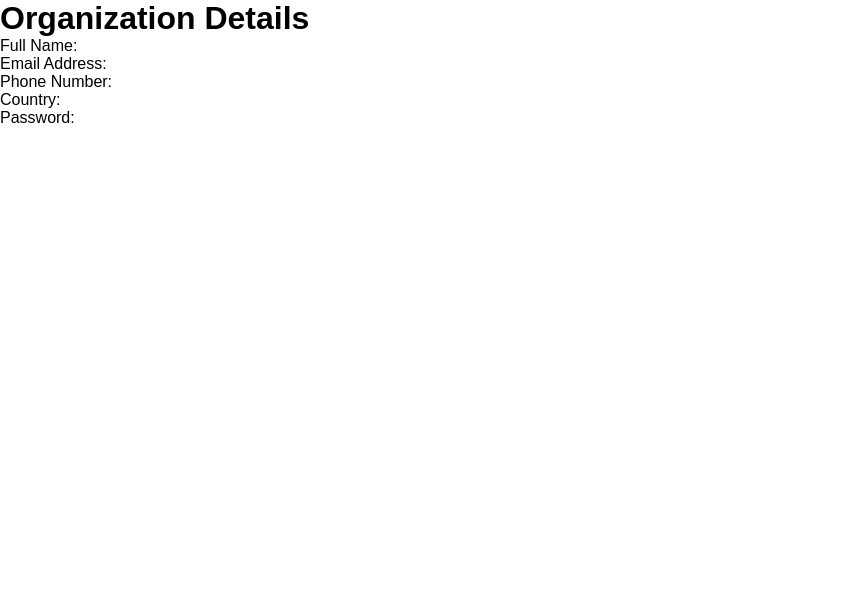
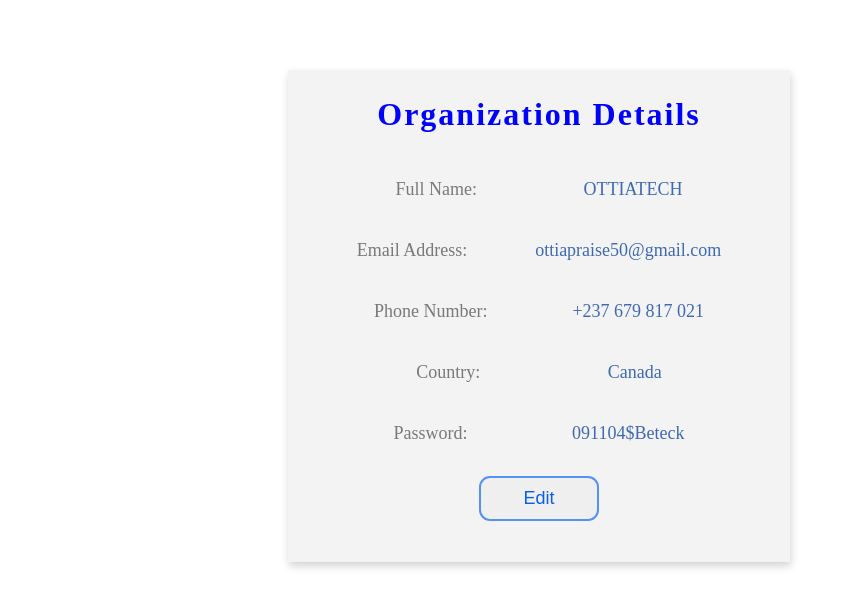
Before and after one commit to Iampraiseottia/invoice, a PHP site: page /popup.html in a window 1280 px wide. Shown: the top 607 px of the page, without its empty margins (0-856 px from the left). Run offline with PHP 8.4, Linux system fonts and the light colour scheme.

Commit message:
popup collectinging data from fields set up

```diff
--- a/invoice.css
+++ b/invoice.css
@@ -1,4 +1,4 @@
-/* GENERAL */
+h/* GENERAL */
 *{
     margin: 0px;
     padding: 0px;
@@ -840,6 +840,3 @@ hr{
 .unique{
     font-size: 26px;
 }
-
-
-/* POP UP  */
--- a/invoice.js
+++ b/invoice.js
@@ -1578,15 +1578,3 @@ selectElement.addEventListener('change', (event) => {
       selectedCountryContainer.style.display = 'none';
   }
 });
-
-
-// POP UP
-
-var popUpUserName = document.getElementById('username');
-var popUpEmail = document.getElementById('email');
-var popUpCountry = document.getElementById('Country');
-var popUpNumber = document.getElementById('phone_number');
-var popUpPassword = document.getElementById('password');
-var popUpBtn = document.getElementById('popUpBtn');
-// var popUpEdit = document.getElementById('');
-// var popUpUpdate = document.getElementById('');
--- /dev/null
+++ b/popup.css
@@ -0,0 +1,54 @@
+#popup{
+    margin-top: 70px;
+    text-align: center;
+    border: 1px solid rgb(243, 243, 243);
+    width: 500px;
+    height: 490px;
+    margin-left: 280px;
+    background: rgb(243, 243, 243);
+    box-shadow: 1px 4px 8px lightgrey;
+    line-height: 1.4;
+}
+
+#popup h1{
+    color: blue;
+    letter-spacing: 2px;
+}
+
+#popup label{
+    display: flex;
+    justify-content: space-evenly;
+    align-items: center;
+    color: rgb(121, 121, 121);
+    font-size: 18px;
+}
+
+#popup label p{
+    color: #3f6ab3;
+}
+
+#popup .edit-btn{
+    height: 45px;
+    width: 120px;
+    font-size: 18px;
+    margin-top: 11px;
+    cursor: pointer;
+    border: 2px solid #5491fb;
+    border-radius: 11px;
+}
+
+#popup .edit-btn:hover{
+    border: 2px solid white;
+    background-color: #4687f8;
+    transition: 0.15s;
+}
+
+#popup .edit-btn a{
+    text-decoration: none;
+    color: #095ef1;
+}
+
+#popup .edit-btn a:hover{
+    color: white;
+    transition: 0.15s;
+}
--- a/popup.html
+++ b/popup.html
@@ -3,24 +3,26 @@
 <head>
     <meta charset="UTF-8">
     <meta name="viewport" content="width=device-width, initial-scale=1.0">
-    <title>Document</title>
-    <link rel="stylesheet" href="invoice.css">
+    <title>Pop Up</title>
     <link rel="stylesheet" href="register.html">
+    <link rel="stylesheet" href="popup.css">
 </head>
 <body>
     <div id="popup">
          <h1>
             Organization Details
-         </h1>
+        </h1>
 
-         <label>Full Name: <p id="popup-name"></p></label>
-         <label>Email Address: <p id="popup-email"></p></label>
-         <label>Phone Number: <p id="popup-number"></p></label>
-         <label>Country: <p id="popup-country"></p></label>
-         <label>Password: <p id="popup-password"></p></label>
+        <label>Full Name: <p id="popup-name">OTTIATECH</p></label>
+        <label>Email Address: <p id="popup-email">ottiapraise50@gmail.com</p></label>
+        <label>Phone Number: <p id="popup-number">+237 679 817 021</p></label>
+        <label>Country: <p id="popup-country">Canada</p></label>
+        <label>Password: <p id="popup-password">091104$Beteck</p></label>
 
+        <button class="edit-btn"><a href="edit.html">Edit</a></button>
     </div>
 
-    <script src="invoice.js"></script>
+    <script src="popup.js" type="text/javascript"></script>
+
 </body>
 </html>
--- a/register.html
+++ b/register.html
@@ -7,6 +7,7 @@
     <script src="https://unpkg.com/boxicons@2.1.4/dist/boxicons.js"></script>
     <link rel="icon" href="img/ottiatech.png">
     <link rel="stylesheet" href="register.css">
+    <link rel="stylesheet" href="popup.html">
     <style>
         body{
             display: flex;
@@ -95,5 +96,7 @@
     </div>
 
     <script src="register.js" type="text/javascript"></script>
+    <script src="popup.js" type="text/javascript"></script>
+
 </body>
 </html>
```
Also changed, not shown: edit.css (added), edit.html (added), popup.js (added).
